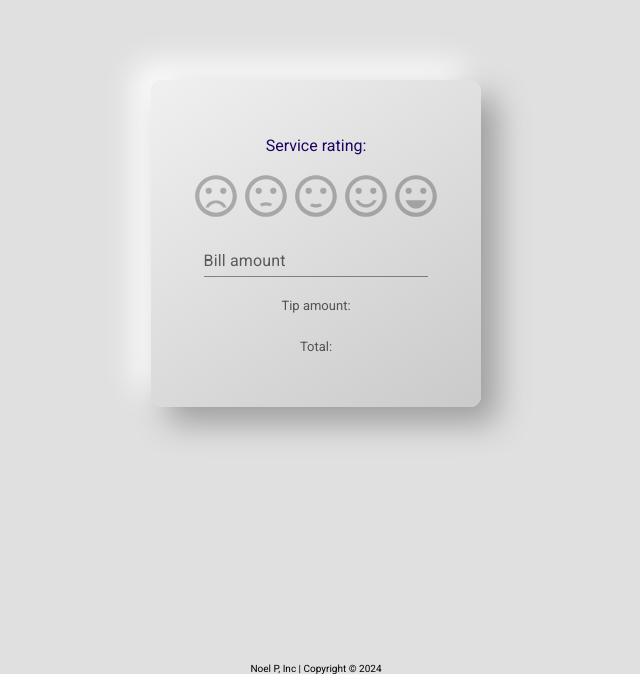
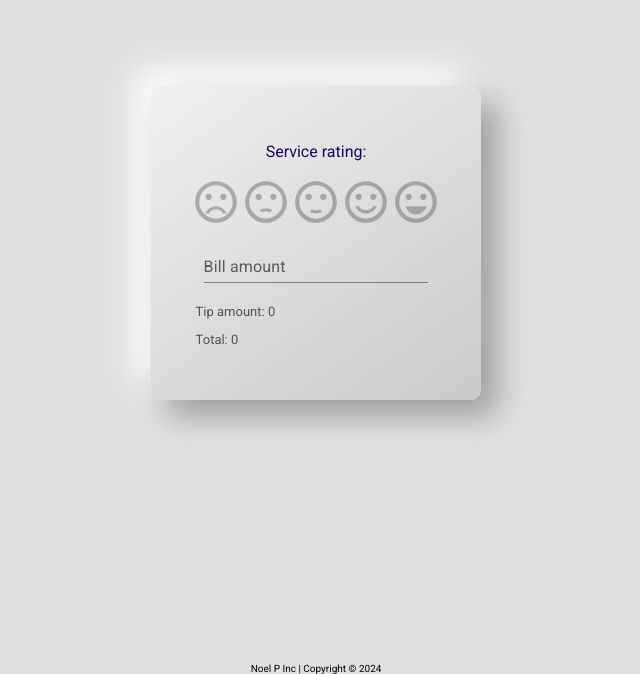
Before and after one commit to noel-pena/Tipping-app, a React (Vite) app: page / in a window 1280 px wide. Shown: the part 165-839 px from the top of the page, without its empty margins (324-964 px from the left). Built offline with nearby package versions, Linux system fonts and the light colour scheme.

Commit message:
fixed component

```diff
--- a/src/components/Container.jsx
+++ b/src/components/Container.jsx
@@ -1,9 +1,13 @@
 import { Grid } from "@mui/material";
-import React from "react";
-import RadioGroupRating from "./RadioGroupRating";
+import React, { useState } from "react";
+import { RadioGroupRating } from "./RadioGroupRating";
 import { MultilineTextFields } from "./MultilineTextFields";
 
 export const Container = () => {
+  const [tips, setTips] = useState(0);
+
+  console.log(`tips from the container: ${tips}`);
+
   return (
     <Grid
       sx={{
@@ -26,10 +30,8 @@ export const Container = () => {
         }}
       >
         <p>Service rating:</p>
-        <RadioGroupRating />
-        <MultilineTextFields />
-        <p className="total">Tip amount: </p>
-        <p className="total">Total: </p>
+        <RadioGroupRating setTips={setTips} />
+        <MultilineTextFields tips={tips} />
       </Grid>
     </Grid>
   );
--- a/src/components/Footer.jsx
+++ b/src/components/Footer.jsx
@@ -6,7 +6,7 @@ export const Footer = () => {
 
   return (
     <div className="footer">
-      <footer>Noel P, Inc | Copyright © {year}</footer>
+      <footer>Noel P Inc | Copyright © {year}</footer>
     </div>
   );
 };
--- a/src/components/MultilineTextFields.jsx
+++ b/src/components/MultilineTextFields.jsx
@@ -1,8 +1,25 @@
 import * as React from "react";
 import Box from "@mui/material/Box";
 import TextField from "@mui/material/TextField";
+import { useState } from "react";
 
-export const MultilineTextFields = () => {
+export const MultilineTextFields = ({ tips }) => {
+  console.log(`tips inside of multiline: ${tips}`);
+  const [total, setTotal] = useState(0);
+  const [tipAmount, setTipAmount] = useState(0);
+  const [billAmount, setBillAmount] = useState(0);
+
+  function handleBillAmount(e) {
+    setBillAmount(parseInt(e.target.value));
+  }
+
+  React.useEffect(() => {
+    const calculateTip = billAmount * tips;
+    setTipAmount(parseInt(calculateTip));
+    const calculateTotal = calculateTip + billAmount;
+    setTotal(parseInt(calculateTotal));
+  }, [billAmount, tips]);
+
   return (
     <Box
       component="form"
@@ -15,12 +32,15 @@ export const MultilineTextFields = () => {
       <div>
         <TextField
           id="standard-multiline-flexible"
+          onChange={handleBillAmount}
           label="Bill amount"
           multiline
           maxRows={4}
           variant="standard"
         />
       </div>
+      <p className="total">Tip amount: {tipAmount} </p>
+      <p className="total">Total: {total} </p>
     </Box>
   );
 };
--- a/src/components/RadioGroupRating.jsx
+++ b/src/components/RadioGroupRating.jsx
@@ -1,4 +1,6 @@
 import * as React from "react";
+import Box from "@mui/material/Box";
+import TextField from "@mui/material/TextField";
 import PropTypes from "prop-types";
 import { styled } from "@mui/material/styles";
 import Rating from "@mui/material/Rating";
@@ -50,7 +52,7 @@ const customIcons = {
   },
 };
 
-export default function RadioGroupRating() {
+export const RadioGroupRating = ({ setTips }) => {
   const iconProps = {
     cursor: "pointer",
     style: { pointerEvents: "auto" },
@@ -59,16 +61,11 @@ export default function RadioGroupRating() {
   function IconContainer(props) {
     const { value, ...other } = props;
 
-    const handleIconClick = () => {
-      const label = customIcons[value].label;
-      console.log(label);
-    };
-
     return (
       <span
         {...other}
         {...iconProps}
-        onClick={() => handleIconClick(customIcons[value].id)}
+        onClick={() => setTips(customIcons[value].label)}
       >
         {customIcons[value].icon}
       </span>
@@ -88,4 +85,4 @@ export default function RadioGroupRating() {
       highlightSelectedOnly
     />
   );
-}
+};
```
